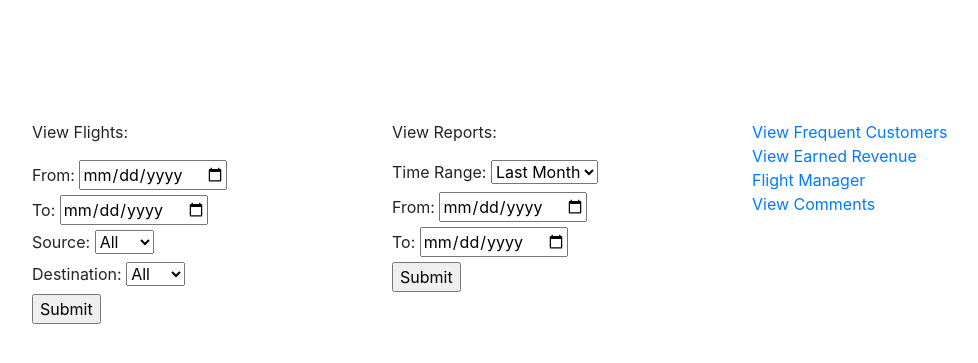
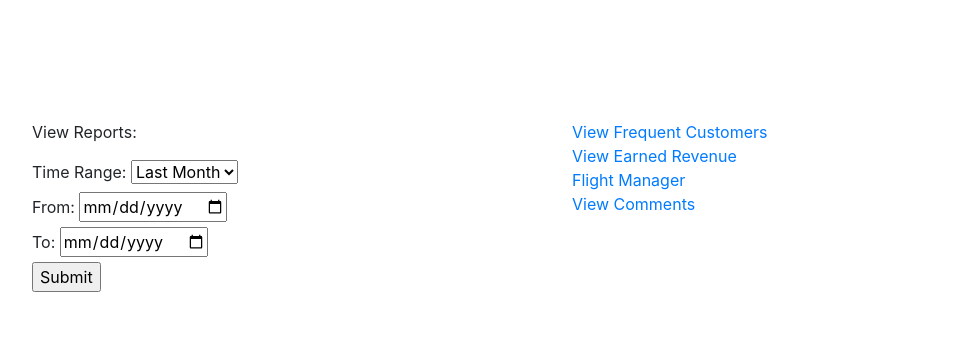
Before and after one commit to Thaileaf/DatabaseAirlines, a Flask app: page /Staff/staff in a window 1280 px wide. Shown: the part 160-523 px from the top of the page, without its empty margins (88-1066 px from the left). Run offline with Flask 2, Linux system fonts and the light colour scheme; the visitor is signed in with stand-in values (Sample User, id 1); data that the repository does not hold is empty.

Commit message:
removed staff search flight useless

```diff
--- a/staff.py
+++ b/staff.py
@@ -91,7 +91,7 @@ def addFlight():
 	cursor = conn.cursor()
 	try:
 		cursor.execute(query, values)
-		print(values);
+
 	except:
 		addFlightError = "Invalid Inputs"
 		return flightEditor(True, addFlightError)
--- a/templates/Staff/staff.html
+++ b/templates/Staff/staff.html
@@ -16,7 +16,7 @@
   </div>
 </div>
   <div class="account staff" style="padding: 100px;display:flex;flex-wrap:wrap;">
-    <div class="block">
+    <!-- <div class="block">
       <form action="..">
         <p>View Flights: </p>
         <label for="from">From:</label>
@@ -42,7 +42,7 @@
         <input type="submit" value="Submit">
 
       </form>
-    </div>
+    </div> -->
     <div class="block">
       <form action="/Staff/report" method="post">
         <p>View Reports: </p>
```
